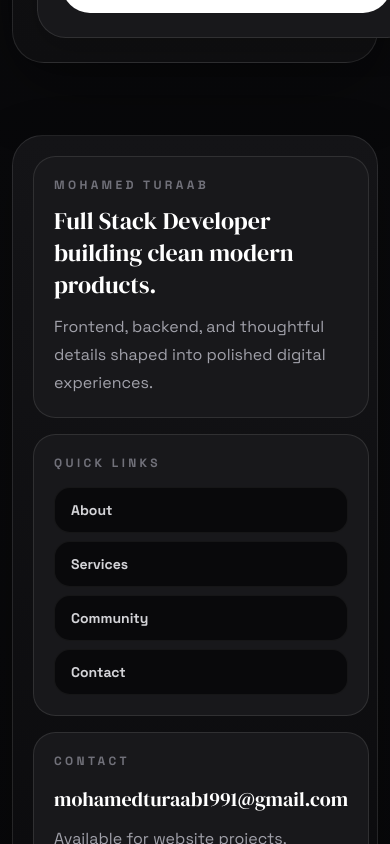
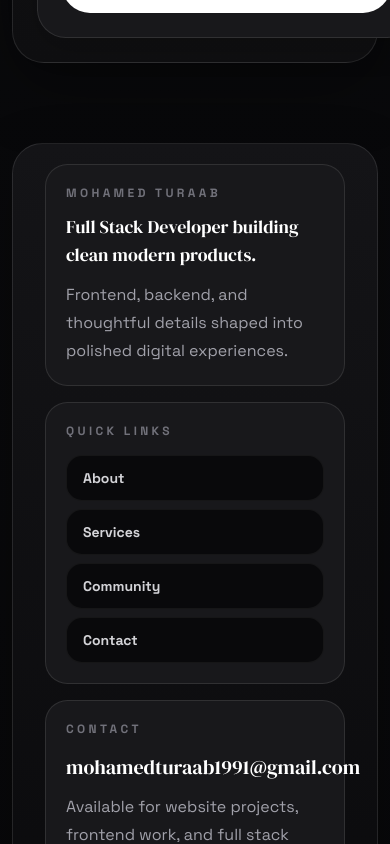
Before and after one commit to mohamed-turaab/My-Portfolio-, a React (Vite) app: page / in a window 390 px wide. Shown: the part 6340-7184 px from the top of the page. Built offline with nearby package versions, Linux system fonts and the light colour scheme.

Commit message:
dib u habeyn footer

```diff
--- a/src/components/Footer.jsx
+++ b/src/components/Footer.jsx
@@ -7,14 +7,14 @@ const footerLinks = [
 
 function Footer() {
   return (
-    <footer className="px-3 pb-6 pt-2 md:px-5 md:pb-8">
+    <footer className="px-3 py-4 md:px-5 md:pb-8">
       <div className="mx-auto w-full max-w-7xl rounded-[1.9rem] border border-white/10 bg-[linear-gradient(180deg,#141417_0%,#09090b_100%)] p-5 shadow-[0_20px_60px_rgba(0,0,0,0.24)] md:p-6">
-        <div className="grid gap-4 lg:grid-cols-[1fr_0.9fr_0.9fr]">
+     <div className="w-full px-3 md:px-5 grid grid-cols-1 md:grid-cols-3 gap-4">
           <div className="rounded-[1.4rem] border border-white/10 bg-zinc-900 p-5">
             <p className="text-xs font-bold uppercase tracking-[0.28em] text-zinc-500">
               Mohamed Turaab
             </p>
-            <h2 className="mt-3 font-display text-2xl text-white md:text-3xl">
+            <h2  className="mt-3 font-display text-lg text-white md:text-3xl">
               Full Stack Developer building clean modern products.
             </h2>
             <p className="mt-3 max-w-lg leading-7 text-zinc-400">
```
